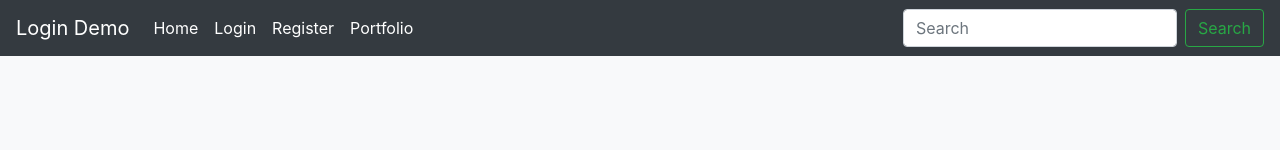
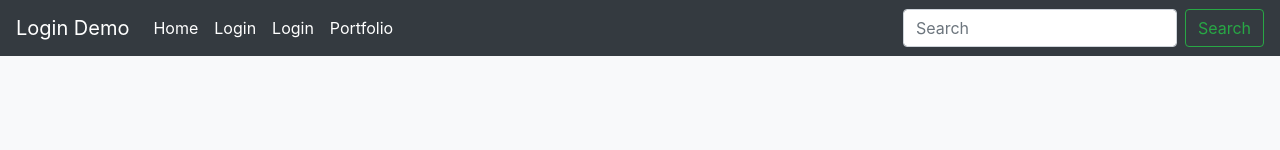
Before and after one commit to Berkeley-gov/Login-Page, a React (Create React App) app in the folder login-page/: page / in a window 1280 px wide. Shown: the top 150 px of the page. Built offline with nearby package versions, Linux system fonts and the light colour scheme; no server answers.

Commit message:
ready to deploy applicaiton on netlify

```diff
--- a/login-page/src/components/utility-components/nav-bar.component.js
+++ b/login-page/src/components/utility-components/nav-bar.component.js
@@ -1,5 +1,6 @@
 import React from 'react';
 import './../styles-components/nav-bar.scss';
+import {Link} from 'react-router-dom';
 
 // NavigationalBar is utility component that allows the user to navigate through the application main components/pages.
 export default class NavigationalBar extends React.Component {
@@ -22,17 +23,17 @@ export default class NavigationalBar extends React.Component {
 
                           { /* Router path for home component set to URL path: /dashboards */}
                           <li className="nav-item active">
-                              <a className="nav-link" href={'/dashboard'}>Home <span className="sr-only">(current)</span></a>
+                              <Link to="/dashboard" className="nav-link">Home <span className="sr-only">(current)</span></Link>
                           </li>
 
                           { /* Router path for about component set to URL path: / */}
                           <li className="nav-item">
-                              <a className="nav-link" href={'/'}>Login</a>
+                              <Link to="/" className="nav-link">Login</Link>
                           </li>
 
                           { /* Router path for about component set to URL path: /registration */}
                           <li className="nav-item">
-                              <a className="nav-link" href={'/register'}>Register</a>
+                              <Link to="/register" className="nav-link">Login</Link>
                           </li>
 
                           <li className="nav-item">
```
